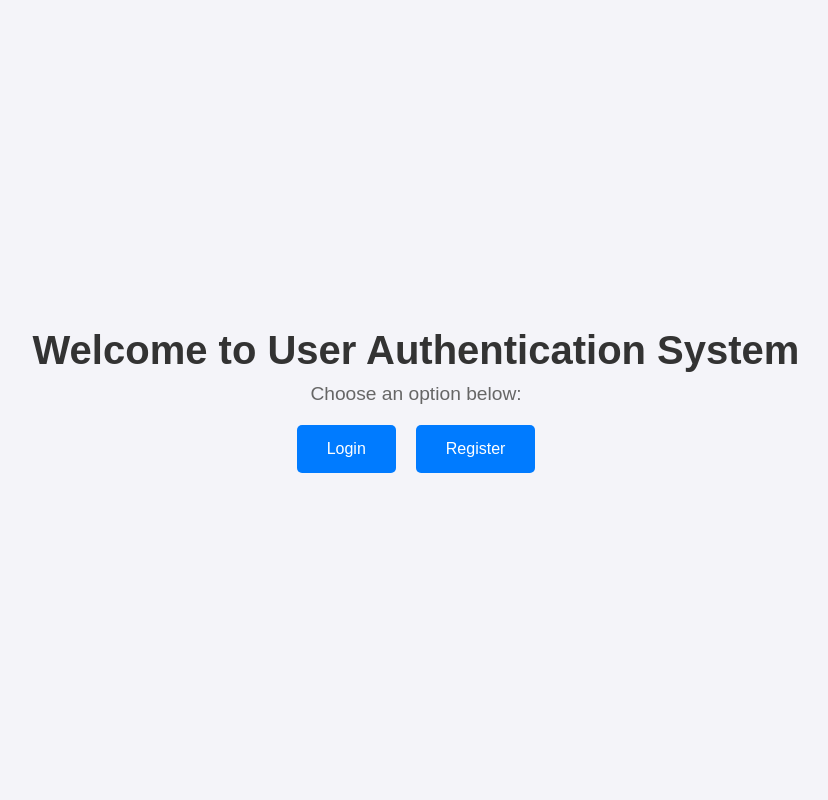
After one commit to thilini-nisansala/User-Authentication-System, a PHP site: page / in a window 1280 px wide. The commit adds this page. Shown: the whole page, without its empty margins (224-1052 px from the left). Run offline with PHP 8.4, Linux system fonts and the light colour scheme.

Commit message:
create login php

```diff
--- /dev/null
+++ b/index.php
@@ -0,0 +1,19 @@
+<!DOCTYPE html>
+<html lang="en">
+<head>
+    <meta charset="UTF-8">
+    <meta name="viewport" content="width=device-width, initial-scale=1.0">
+    <title>User Authentication System</title>
+    <link rel="stylesheet" href="styles.css"> <!-- Link to your CSS file -->
+</head>
+<body>
+    <header class="header">
+        <h1>Welcome to User Authentication System</h1>
+        <p>Choose an option below:</p>
+    </header>
+    <div class="nav-links">
+        <a href="login.php" class="button">Login</a>
+        <a href="register.php" class="button">Register</a>
+    </div>
+</body>
+</html>
--- a/login.php
+++ b/login.php
@@ -68,8 +68,8 @@ if ($_SERVER["REQUEST_METHOD"] == "POST") {
 
 
 
-session_start();
+/*session_start();
 $_SESSION['username'] = $username;  // Store the username in the session
 header("Location: dashboard.php");  // Redirect to a dashboard page
-
+*/
 ?>
--- a/styles.css
+++ b/styles.css
@@ -1,4 +1,60 @@
-/* Reset styles for a clean slate */
+/*
+/* General reset */
+* {
+    margin: 0;
+    padding: 0;
+    box-sizing: border-box;
+}
+
+/* Body styling */
+body {
+    font-family: Arial, sans-serif;
+    display: flex;
+    flex-direction: column;
+    align-items: center;
+    justify-content: center;
+    min-height: 100vh;
+    background-color: #f0f0f5;
+}
+
+/* Header styling */
+.header {
+    text-align: center;
+    margin-bottom: 20px;
+}
+
+.header h1 {
+    font-size: 2.5em;
+    color: #333;
+    margin-bottom: 10px;
+}
+
+.header p {
+    font-size: 1.2em;
+    color: #666;
+}
+
+/* Navigation links */
+.nav-links {
+    display: flex;
+    gap: 20px;
+}
+
+.button {
+    padding: 15px 30px;
+    font-size: 1em;
+    color: white;
+    text-decoration: none;
+    background-color: #007bff;
+    border-radius: 5px;
+    transition: background-color 0.3s;
+}
+
+.button:hover {
+    background-color: #0056b3;
+}
+
+Reset styles for a clean slate */
 * {
     margin: 0;
     padding: 0;
```
